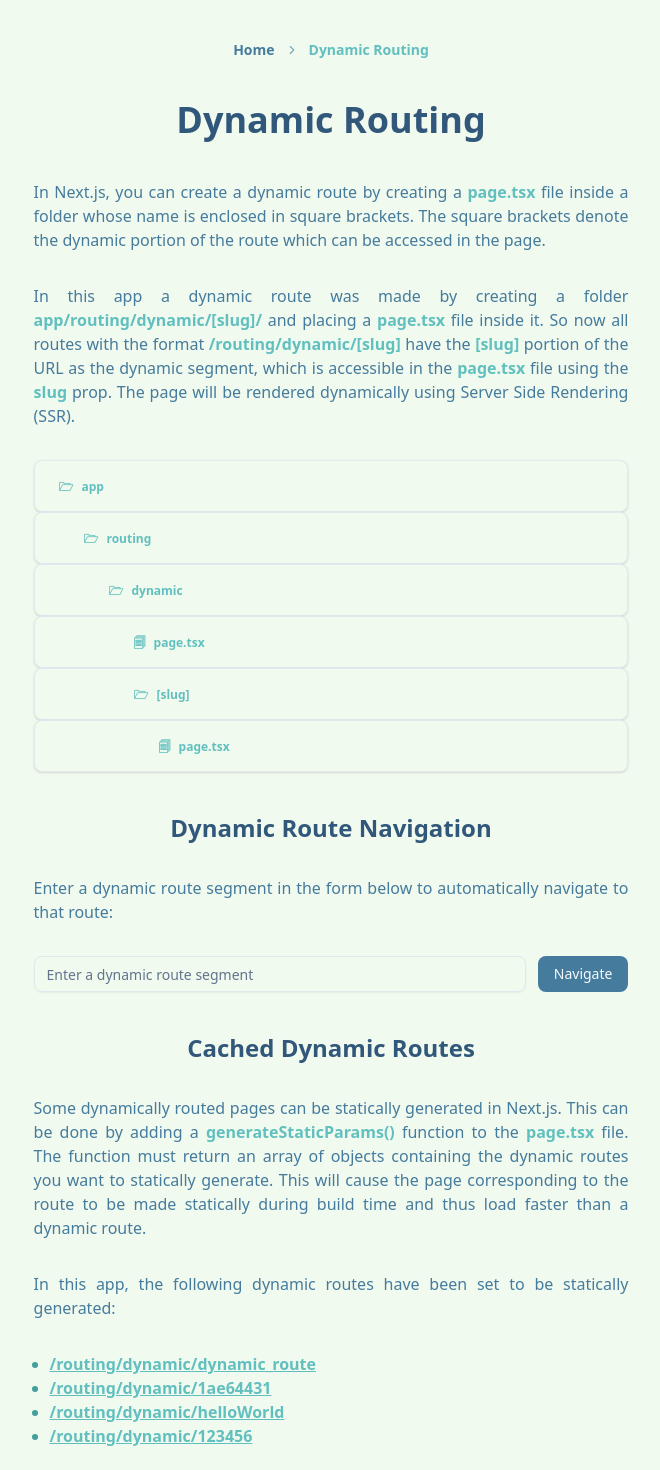
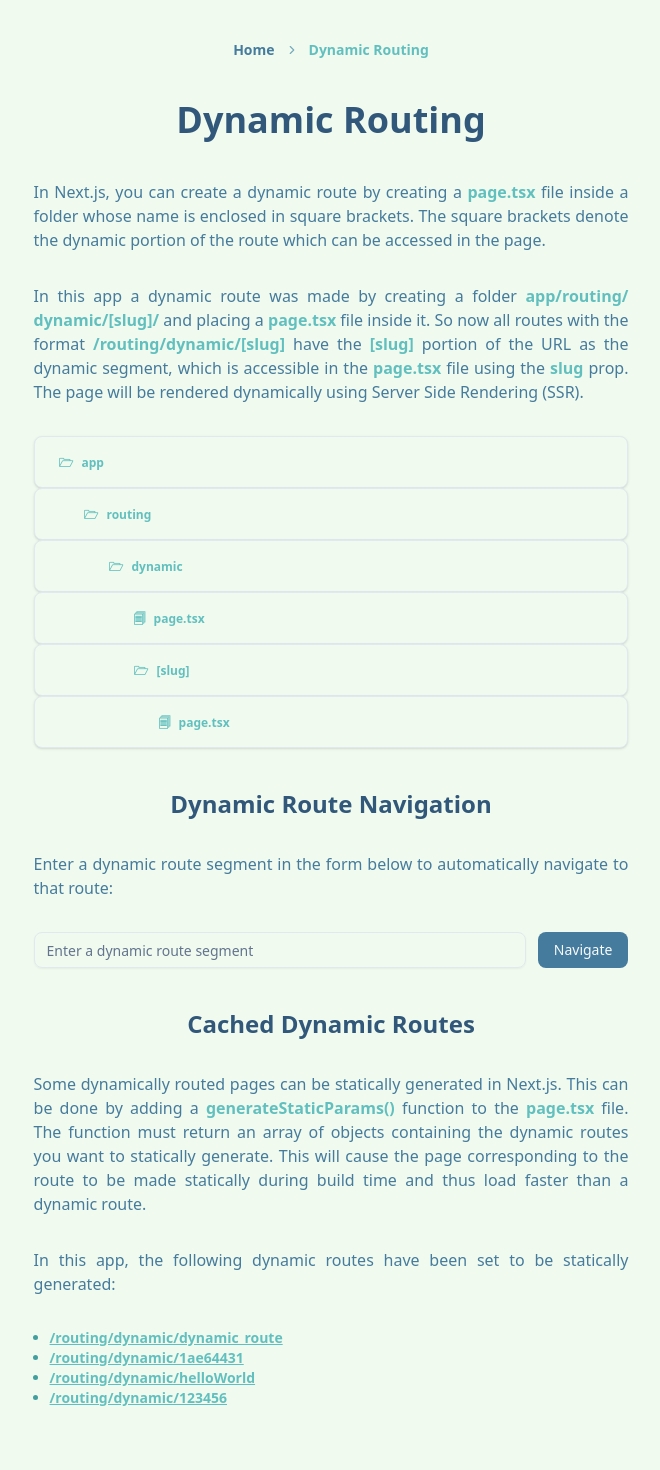
Before and after one commit to cragtok/next_js_features_app, a Next.js app: page /routing/dynamic in a window 1280 px wide. Shown: the top 1470 px of the page, without its empty margins (309-969 px from the left). After the commit the page ends 1448 px from the top, so only its background shows below. Built offline with nearby package versions, Linux system fonts and the light colour scheme.

Commit message:
feat: word break at slash character for url and path text

```diff
--- a/app/route-handlers/page.tsx
+++ b/app/route-handlers/page.tsx
@@ -4,6 +4,7 @@
 import TextAccentWrapper from "@/components/general/TextAccentWrapper";
 import FolderStructureCards from "@/components/general/FolderStructureCards";
 import UsersSection from "./UsersSection/UsersSection";
+import PathWithBreaks from "@/components/general/PathWithBreaks";
 
 function Page() {
     return (
@@ -45,14 +46,14 @@
                 <ParagraphWrapper>
                     There is a{" "}
                     <TextAccentWrapper>
-                        /route-handlers/my-api
+                        <PathWithBreaks text="/route-handlers/my-api" />
                     </TextAccentWrapper>{" "}
                     API route which handles{" "}
                     <TextAccentWrapper>GET</TextAccentWrapper> and{" "}
                     <TextAccentWrapper>POST</TextAccentWrapper> requests. This
                     was done by creating a{" "}
                     <TextAccentWrapper>
-                        /route-handlers/my-api/
+                        <PathWithBreaks text="/route-handlers/my-api" />
                     </TextAccentWrapper>{" "}
                     folder containing a{" "}
                     <TextAccentWrapper>route.ts</TextAccentWrapper> file
@@ -66,7 +67,7 @@
                     field of a user from the URL. The API route formats for
                     these methods will be in the form{" "}
                     <TextAccentWrapper>
-                        /route-handlers/my-api/[userId]
+                        <PathWithBreaks text="/route-handlers/my-api/[userId]" />
                     </TextAccentWrapper>
                     , where we want to extract the{" "}
                     <TextAccentWrapper>userId</TextAccentWrapper> portion.
--- a/app/routing/dynamic/page.tsx
+++ b/app/routing/dynamic/page.tsx
@@ -5,6 +5,7 @@
 import TextAccentWrapper from "@/components/general/TextAccentWrapper";
 import SectionWrapper from "@/components/general/SectionWrapper";
 import LinkWrapper from "@/components/general/LinkWrapper";
+import PathWithBreaks from "@/components/general/PathWithBreaks";
 
 function Page() {
     return (
@@ -20,13 +21,13 @@
                 <ParagraphWrapper>
                     In this app a dynamic route was made by creating a folder{" "}
                     <TextAccentWrapper>
-                        app/routing/dynamic/[slug]/
+                        <PathWithBreaks text="app/routing/dynamic/[slug]/" />
                     </TextAccentWrapper>{" "}
                     and placing a{" "}
                     <TextAccentWrapper>page.tsx</TextAccentWrapper> file inside
                     it. So now all routes with the format{" "}
                     <TextAccentWrapper>
-                        /routing/dynamic/[slug]
+                        <PathWithBreaks text="/routing/dynamic/[slug]" />
                     </TextAccentWrapper>{" "}
                     have the <TextAccentWrapper>[slug]</TextAccentWrapper>{" "}
                     portion of the URL as the dynamic segment, which is
@@ -91,7 +92,7 @@
                     be statically generated:
                 </ParagraphWrapper>
 
-                <ul className="text-left list-disc max-w-prose list-outside pl-4 marker:text-accent-700">
+                <ul className="text-left list-disc max-w-prose text-sm list-outside pl-4 marker:text-accent-700">
                     <li>
                         <LinkWrapper href="/routing/dynamic/dynamic_route">
                             /routing/dynamic/dynamic_route
--- a/app/routing/static/page.tsx
+++ b/app/routing/static/page.tsx
@@ -3,6 +3,7 @@
 import ParagraphWrapper from "@/components/general/ParagraphWrapper";
 import TextAccentWrapper from "@/components/general/TextAccentWrapper";
 import SectionWrapper from "@/components/general/SectionWrapper";
+import PathWithBreaks from "@/components/general/PathWithBreaks";
 
 function Page() {
     return (
@@ -10,8 +11,10 @@
             <SectionWrapper>
                 <ParagraphWrapper>
                     This page is routed using a simple static route{" "}
-                    <TextAccentWrapper>/routing/static</TextAccentWrapper>. In
-                    the Next.js App Router, static routes are defined by
+                    <TextAccentWrapper>
+                        <PathWithBreaks text="/routing/static" />
+                    </TextAccentWrapper>
+                    . In the Next.js App Router, static routes are defined by
                     creating a folder structure within the{" "}
                     <TextAccentWrapper>app</TextAccentWrapper>. In directory,
                     where each nested folder represents a segment of the URL
@@ -25,7 +28,7 @@
                 <ParagraphWrapper>
                     The page for this route was made by creating an{" "}
                     <TextAccentWrapper>
-                        app/routing/static/page.tsx
+                        <PathWithBreaks text="app/routing/static/page.tsx" />
                     </TextAccentWrapper>{" "}
                     file. You can see that the{" "}
                     <TextAccentWrapper>/routing/static</TextAccentWrapper> part
--- a/app/server-actions/page.tsx
+++ b/app/server-actions/page.tsx
@@ -4,6 +4,7 @@
 import TextAccentWrapper from "@/components/general/TextAccentWrapper";
 import ServerActionForm from "./ServerActionForm";
 import UsersList from "./UsersList";
+import PathWithBreaks from "@/components/general/PathWithBreaks";
 
 async function Page() {
     return (
@@ -23,10 +24,12 @@
                 <ParagraphWrapper classNameOverride="text-center">
                     This is a list of users, simulating a data fetch from a mock
                     database that is located as a file in{" "}
-                    <TextAccentWrapper>data/mockDb.json</TextAccentWrapper>:
+                    <TextAccentWrapper>
+                        <PathWithBreaks text="data/mockDb.json" />
+                    </TextAccentWrapper>
                 </ParagraphWrapper>
+                .
                 <UsersList />
-
                 <ParagraphWrapper>
                     The users list is fetched within an{" "}
                     <TextAccentWrapper>unstable_cache</TextAccentWrapper>{" "}
--- a/app/streaming/loading/page.tsx
+++ b/app/streaming/loading/page.tsx
@@ -1,6 +1,7 @@
 import FolderStructureCards from "@/components/general/FolderStructureCards";
 import PageWrapper from "@/components/general/PageWrapper";
 import ParagraphWrapper from "@/components/general/ParagraphWrapper";
+import PathWithBreaks from "@/components/general/PathWithBreaks";
 import SectionWrapper from "@/components/general/SectionWrapper";
 import TextAccentWrapper from "@/components/general/TextAccentWrapper";
 
@@ -32,11 +33,11 @@
 
             <SectionWrapper sectionTitle="Folder Structure For This Page">
                 <ParagraphWrapper>
-                    The page for this route was implemented by creating an{" "}
+                    For this route an{" "}
                     <TextAccentWrapper>
-                        app/streaming/loading/
+                        <PathWithBreaks text="app/streaming/loading/" />
                     </TextAccentWrapper>{" "}
-                    folder containing a{" "}
+                    folder was created, and filled with a{" "}
                     <TextAccentWrapper>page.tsx</TextAccentWrapper> file and a{" "}
                     <TextAccentWrapper>loading.tsx</TextAccentWrapper> file. As
                     a result, the content of this page will appear after a
--- /dev/null
+++ b/components/general/PathWithBreaks.tsx
@@ -0,0 +1,9 @@
+interface Props {
+    text: string;
+}
+const PathWithBreaks = ({ text }: Props) => {
+    const brokenPathString = text.replace(/\//g, "/<wbr/>");
+    return <span dangerouslySetInnerHTML={{ __html: brokenPathString }} />;
+};
+
+export default PathWithBreaks;
```
